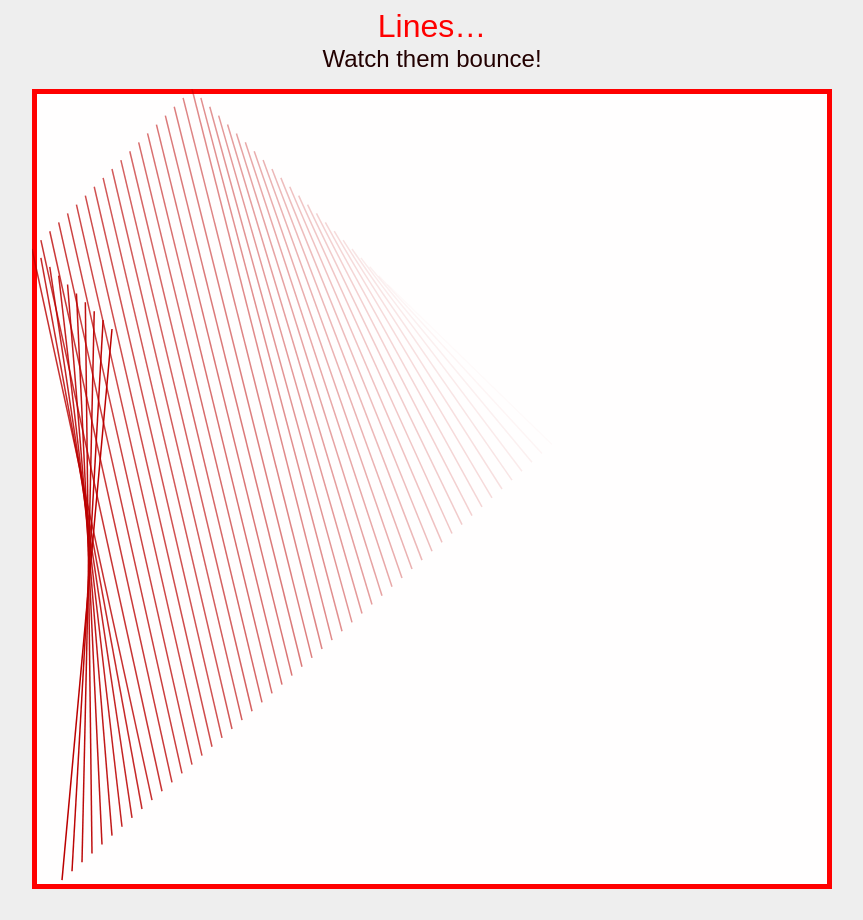
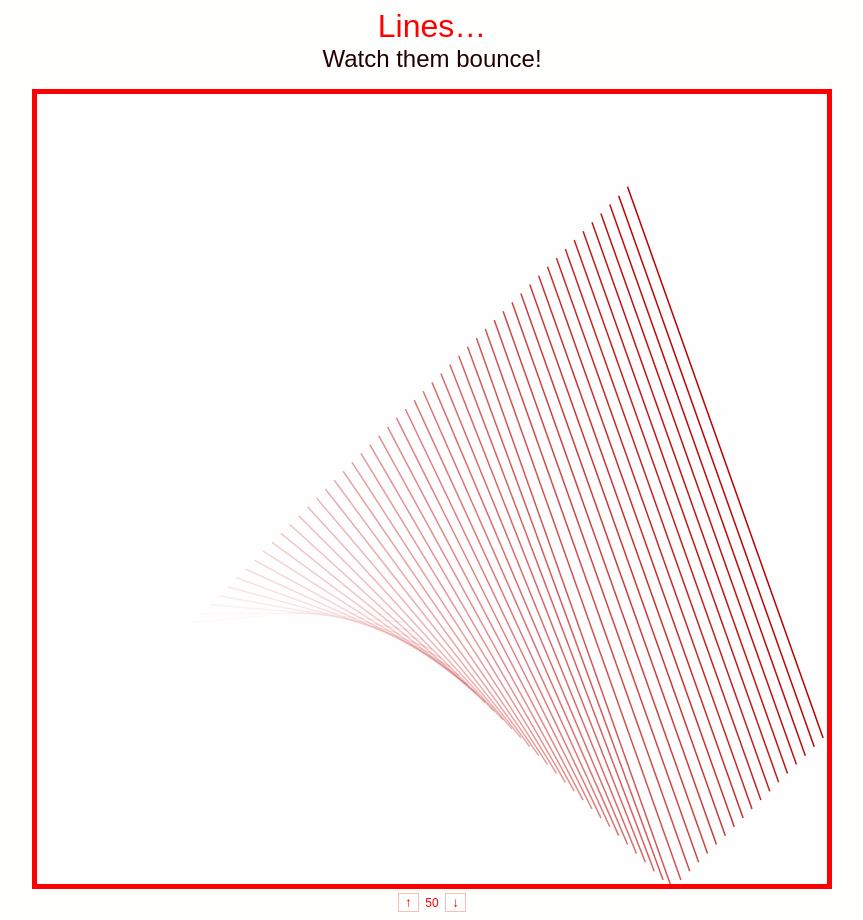
Before and after one commit to psobolik/bouncing-lines, a website built with Vite: page index.html in a window 1280 px wide. Shown: the whole page, without its empty margins (208-1071 px from the left). Built offline with nearby package versions, Linux system fonts and the light colour scheme.

Commit message:
Made line count adjustable

```diff
--- a/index.html
+++ b/index.html
@@ -10,6 +10,7 @@
     <header>Lines…</header>
     <div class="subheader">Watch them bounce!</div>
     <canvas id="canvas" width="800" height="800"></canvas>
+    <footer  id="footer"><button id="upBtn">↑</button><span id="lineCount">50</span><button id="dnBtn">↓</button></footer>
     <script type="module" src="/src/main.ts"></script>
   </body>
 </html>
--- a/src/main.ts
+++ b/src/main.ts
@@ -7,10 +7,63 @@ import Theme from "./theme.ts";
 const canvas = document.getElementById("canvas") as HTMLCanvasElement;
 const context = canvas.getContext('2d') as CanvasRenderingContext2D;
 
-const LINE_COUNT = 50;
+const REPEAT_INTERVAL = 300;
+const INITIAL_LINE_COUNT = 50;
 const LINE_WIDTH = 1.5;
 const lines: Line[] = [];
 const SHIFT = 10;
+
+let lineCount = INITIAL_LINE_COUNT;
+const bumpLineCount = (count: number) => {
+    if (lineCount + count > 0)
+        lineCount += count;
+    const footer = document.getElementById("lineCount") as HTMLElement;
+    footer.innerText = `${lineCount}`;
+}
+
+document.addEventListener("keydown", (e) => {
+    switch (e.key) {
+        case "ArrowUp":
+            bumpLineCount(1);
+            break;
+        case "ArrowDown":
+            bumpLineCount(-1);
+            break;
+    }
+})
+
+document.addEventListener("keyup", (e) => {
+    switch (e.key) {
+        case "ArrowUp":
+        case "ArrowDown":
+            lines.length = 0;
+            break;
+    }
+})
+var btnIntervalId: number = 0;
+const endBtnRepeat = () => {
+    if (btnIntervalId > 0) {
+        clearInterval(btnIntervalId);
+        lines.length = btnIntervalId = 0;
+    }
+}
+const upBtn = document.getElementById("upBtn") as HTMLButtonElement;
+upBtn.addEventListener("mousedown", (_e) => {
+    endBtnRepeat()
+    bumpLineCount(1);
+    btnIntervalId = setInterval(() => bumpLineCount(1), REPEAT_INTERVAL);
+})
+upBtn.addEventListener("mouseup", endBtnRepeat)
+upBtn.addEventListener("mouseleave", endBtnRepeat)
+
+const dnBtn = document.getElementById("dnBtn") as HTMLButtonElement;
+dnBtn.addEventListener("mousedown", (_e) => {
+    endBtnRepeat()
+    bumpLineCount(-1)
+    btnIntervalId = setInterval(() => bumpLineCount(-1), REPEAT_INTERVAL);
+})
+dnBtn.addEventListener("mouseup", endBtnRepeat)
+dnBtn.addEventListener("mouseleave", endBtnRepeat)
 
 window.matchMedia('(prefers-color-scheme: dark)').addEventListener('change', event => {
     theme = event.matches ? Theme.dark() : Theme.light();
@@ -21,15 +74,18 @@ let theme: Theme =
     ? Theme.dark()
     : Theme.light();
 
+bumpLineCount(0); // Initialize UI
+
 const statefulLine = new StatefulLine(canvas.width, canvas.height, SHIFT);
 const draw = () => {
     lines.push(statefulLine.line);
     Background.draw(context, theme);
     for (let i = 0; i < lines.length; i++) {
-        lines[i].draw(context, theme, LINE_WIDTH, i / LINE_COUNT);
+        lines[i].draw(context, theme, LINE_WIDTH, i / lineCount);
     }
-    if (lines.length > LINE_COUNT) {
-        lines.shift()
+    if (lines.length > lineCount) {
+        do lines.shift();
+        while (lines.length < lineCount);
     }
     statefulLine.shiftLine();
 }
--- a/src/style.css
+++ b/src/style.css
@@ -1,30 +1,47 @@
 :root {
   --primary: #f00;
   --secondary: #200;
-  --background: #eee;
+  --background: #fffffd;
+  --highlight: #ff000044;
 
   font-family: sans-serif;
   background-color: var(--background);
   color: var(--primary);
 }
+body {
+  text-align: center;
+}
 canvas#canvas {
-  display: block;
-  margin: 1em auto;
+  margin-top: 1em;
 }
 header {
   font-size: 2em;
-  text-align: center;
+}
+footer {
+  font-size: 0.75em;
+  width: 800px;
+  margin: auto;
 }
 div.subheader {
   font-size: 1.5em;
   color: var(--secondary);
-  text-align: center;
 }
+button {
+  background-color: transparent;
+  border: 1px solid var(--highlight);
+  color: var(--primary);
+  margin: 0 0.5em;
+  &:hover {
+    background-color: var(--highlight);
+    cursor: pointer;
+  }
+}
+
 @media (prefers-color-scheme: dark) {
   :root {
     --primary: #f00;
     --secondary: #fee;
     --background: #222;
+    --highlight: #ff000044;
   }
-
 }
```
